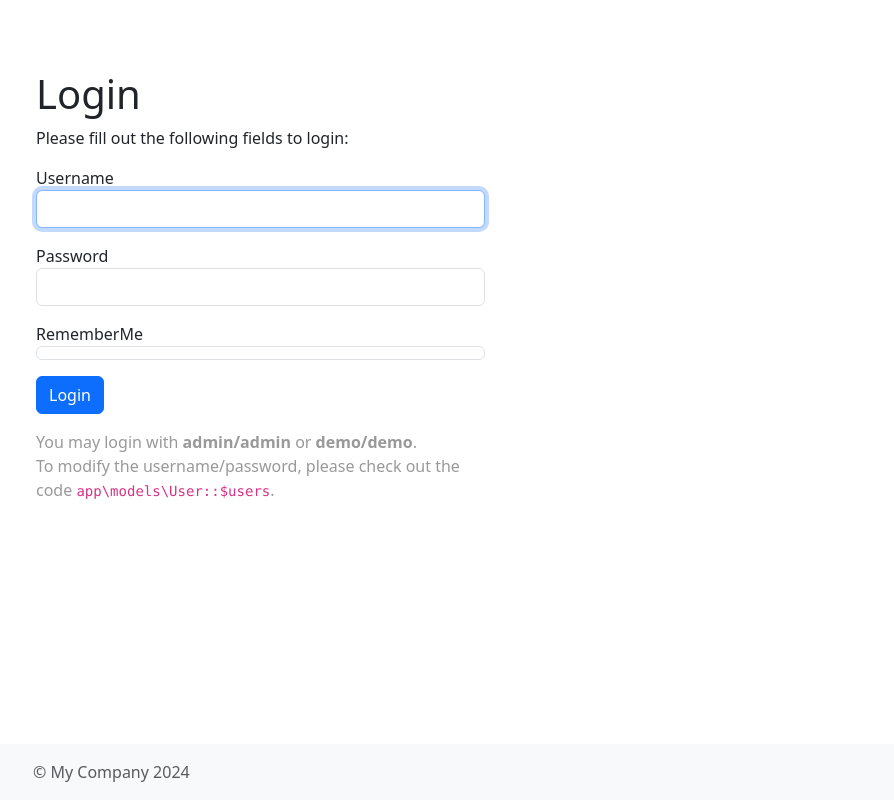
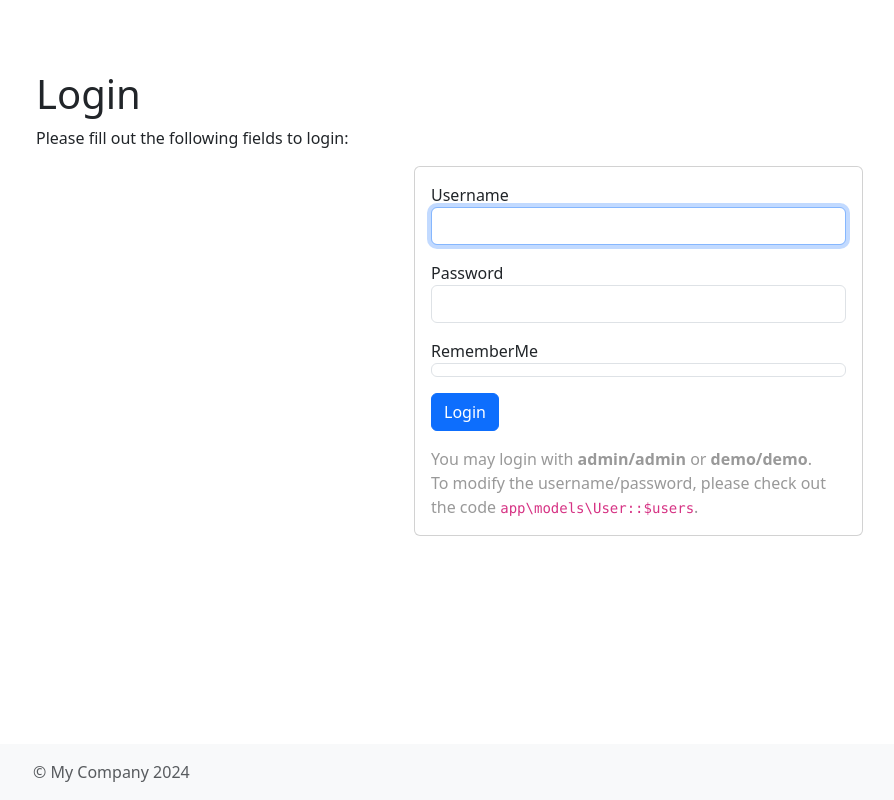
Before and after one commit to moniruzzamansaikat/yii2-app, a Yii app: template views/site/login.php in a window 1280 px wide. Shown: the whole page, without its empty margins (49-943 px from the left). Run offline with PHP 8.4 and a stand-in for Yii, Linux system fonts and the light colour scheme; the template is opened without the code that fills it, so the values that code supplies are empty; form fields are guessed from the names that the template uses; some libraries are stand-ins or nearby versions.

Commit message:
form layout

```diff
--- a/views/site/login.php
+++ b/views/site/login.php
@@ -17,15 +17,16 @@ $this->params['breadcrumbs'][] = $this->title;
     <p>Please fill out the following fields to login:</p>
 
     <div class="row">
-        <div class="col-lg-5">
-
+        <div class="col-lg-5 offset-md-4">
+            <div class="card">
+                <div class="card-body">
                     <?php $form = ActiveForm::begin([
                         'id' => 'login-form',
                         'fieldConfig' => [
                             'template' => "{label}\n{input}\n{error}",
-                    'labelOptions' => ['class' => 'col-lg-1 col-form-label mr-lg-3'],
-                    'inputOptions' => ['class' => 'col-lg-3 form-control'],
-                    'errorOptions' => ['class' => 'col-lg-7 invalid-feedback'],
+                            'labelOptions' => ['class' => 'form-label'],
+                            'inputOptions' => ['class' => 'form-control'],
+                            'errorOptions' => ['class' => 'invalid-feedback'],
                         ],
                     ]); ?>
 
@@ -49,7 +50,8 @@ $this->params['breadcrumbs'][] = $this->title;
                         You may login with <strong>admin/admin</strong> or <strong>demo/demo</strong>.<br>
                         To modify the username/password, please check out the code <code>app\models\User::$users</code>.
                     </div>
-
                 </div>
             </div>
         </div>
+    </div>
+</div>
```
Lines whose indentation alone changed are shown as unchanged.
